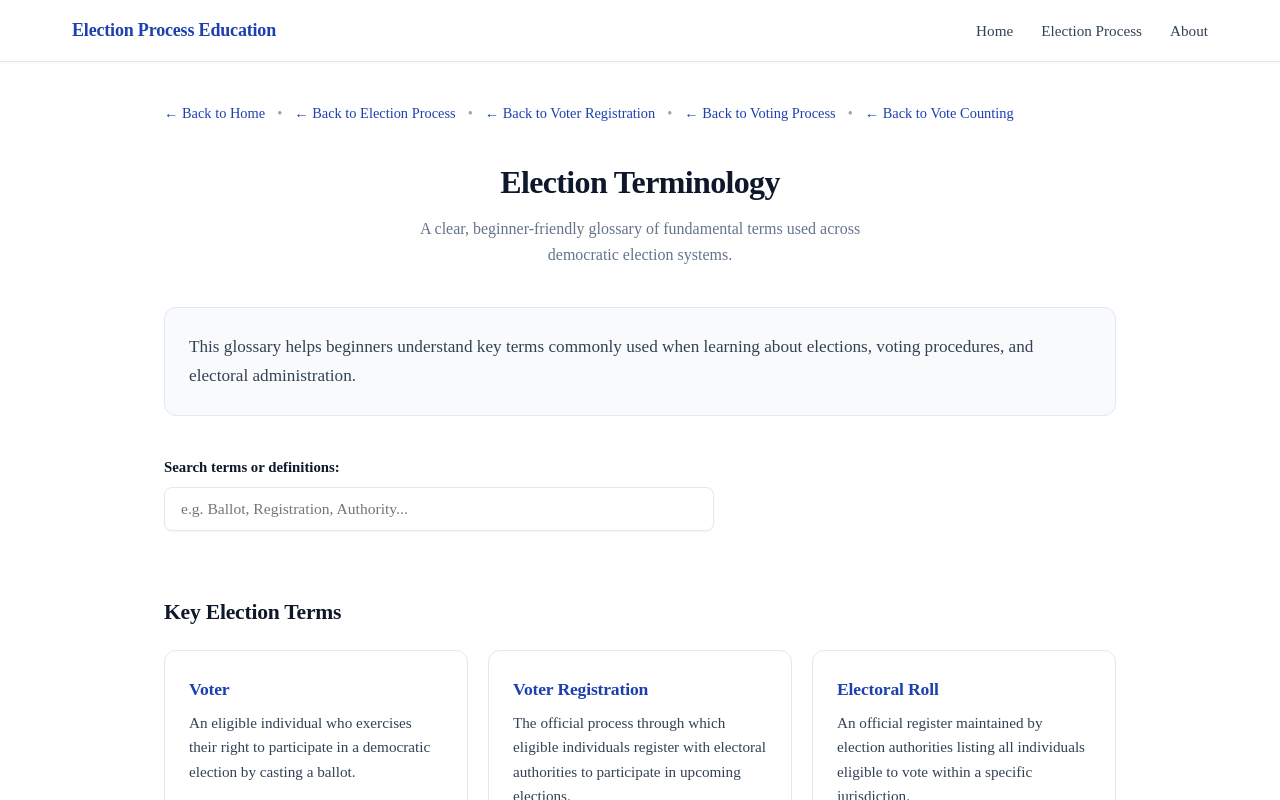
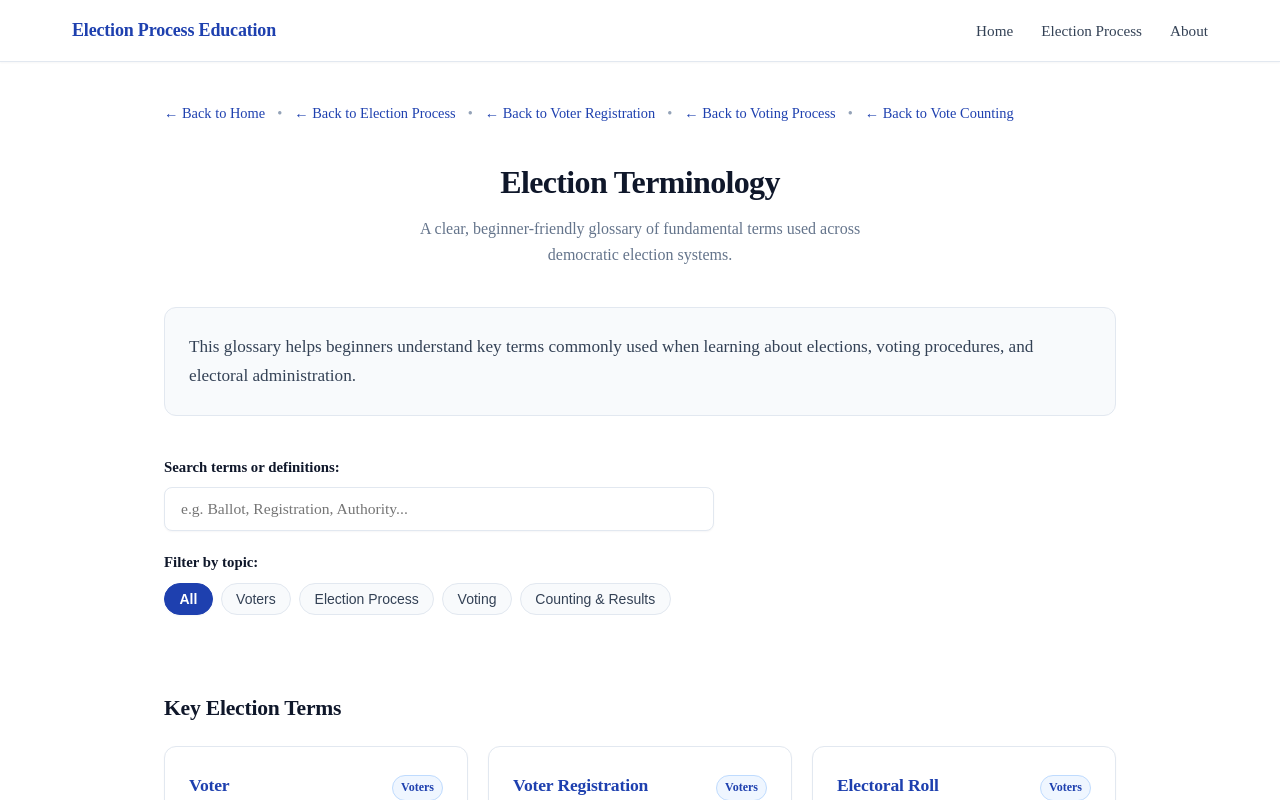
Before and after one commit to devamithra137/Election-Process-Education, a Next.js app: page /glossary in a window 1280 px wide. Shown: the top 800 px of the page. Built offline with nearby package versions, Linux system fonts and the light colour scheme.

Commit message:
Add glossary category filtering

```diff
--- a/src/app/globals.css
+++ b/src/app/globals.css
@@ -1211,9 +1211,12 @@ a {
   margin-bottom: 1.25rem;
 }
 
-/* ─── Glossary Search ────────────────────────────────────────── */
-.glossary-search-section {
+/* ─── Glossary Search & Filters ──────────────────────────────── */
+.glossary-filters-section {
   margin-bottom: 2.25rem;
+  display: flex;
+  flex-direction: column;
+  gap: 1.25rem;
 }
 
 .glossary-search-container {
@@ -1280,6 +1283,57 @@ a {
   outline: 2px solid var(--color-primary);
 }
 
+.glossary-category-filter {
+  display: flex;
+  flex-direction: column;
+  gap: 0.5rem;
+}
+
+.category-filter-label {
+  font-size: 0.925rem;
+  font-weight: 600;
+  color: var(--color-foreground);
+}
+
+.category-pill-group {
+  display: flex;
+  flex-wrap: wrap;
+  gap: 0.5rem;
+}
+
+.category-pill-button {
+  display: inline-flex;
+  align-items: center;
+  padding: 0.45rem 0.9rem;
+  font-size: 0.875rem;
+  font-weight: 500;
+  color: var(--color-foreground-muted);
+  background-color: var(--color-surface);
+  border: 1px solid var(--color-border);
+  border-radius: var(--radius-full);
+  cursor: pointer;
+  transition: all 0.2s ease;
+}
+
+.category-pill-button:hover {
+  background-color: var(--color-surface-hover);
+  border-color: var(--color-border-hover);
+  color: var(--color-foreground);
+}
+
+.category-pill-button.active {
+  background-color: var(--color-primary);
+  border-color: var(--color-primary);
+  color: #ffffff;
+  font-weight: 600;
+  box-shadow: var(--shadow-xs);
+}
+
+.category-pill-button:focus-visible {
+  outline: 2px solid var(--color-primary);
+  outline-offset: 2px;
+}
+
 .glossary-search-status {
   min-height: 1.25rem;
 }
@@ -1355,12 +1409,32 @@ a {
   box-shadow: var(--shadow-sm);
 }
 
+.glossary-card-header {
+  display: flex;
+  align-items: baseline;
+  justify-content: space-between;
+  gap: 0.5rem;
+  margin-bottom: 0.5rem;
+  flex-wrap: wrap;
+}
+
 .glossary-term {
   font-size: 1.1rem;
   font-weight: 700;
   letter-spacing: -0.01em;
   color: var(--color-primary);
-  margin-bottom: 0.5rem;
+  margin-bottom: 0;
+}
+
+.glossary-category-badge {
+  font-size: 0.75rem;
+  font-weight: 600;
+  color: var(--color-primary);
+  background-color: var(--color-primary-light);
+  padding: 0.15rem 0.5rem;
+  border-radius: var(--radius-full);
+  border: 1px solid var(--color-primary-border);
+  white-space: nowrap;
 }
 
 .glossary-definition {
--- a/src/app/glossary/page.tsx
+++ b/src/app/glossary/page.tsx
@@ -4,80 +4,113 @@ import React, { useState, useMemo } from "react";
 import Link from "next/link";
 import SectionHeading from "@/components/SectionHeading";
 
+export type GlossaryCategory =
+  | "All"
+  | "Voters"
+  | "Election Process"
+  | "Voting"
+  | "Counting & Results";
+
 interface GlossaryItem {
   term: string;
   definition: string;
+  category: "Voters" | "Election Process" | "Voting" | "Counting & Results";
 }
+
+const CATEGORIES: GlossaryCategory[] = [
+  "All",
+  "Voters",
+  "Election Process",
+  "Voting",
+  "Counting & Results",
+];
 
 const GLOSSARY_ITEMS: GlossaryItem[] = [
   {
     term: "Voter",
     definition:
       "An eligible individual who exercises their right to participate in a democratic election by casting a ballot.",
+    category: "Voters",
   },
   {
     term: "Voter Registration",
     definition:
       "The official process through which eligible individuals register with electoral authorities to participate in upcoming elections.",
+    category: "Voters",
   },
   {
     term: "Electoral Roll",
     definition:
       "An official register maintained by election authorities listing all individuals eligible to vote within a specific jurisdiction.",
+    category: "Voters",
   },
   {
     term: "Constituency",
     definition:
       "A defined geographical region or electoral district whose eligible voters elect representatives to public office.",
+    category: "Election Process",
   },
   {
     term: "Candidate",
     definition:
       "An individual competing in an election to be elected to an official office or legislative body.",
+    category: "Election Process",
   },
   {
     term: "Ballot",
     definition:
       "The official medium used by a voter to record their choice, such as a paper ballot sheet or an electronic voting system interface.",
+    category: "Voting",
   },
   {
     term: "Polling Station",
     definition:
       "A designated physical location where voters cast their votes on designated election days under official supervision.",
+    category: "Voting",
   },
   {
     term: "Vote Counting",
     definition:
       "The process of collecting, verifying, and tallying votes to calculate total results for each candidate or referendum measure.",
+    category: "Counting & Results",
   },
   {
     term: "Election Result",
     definition:
       "The certified final outcome of an election, officially detailing the vote tallies and declaring elected candidates or passed measures.",
+    category: "Counting & Results",
   },
   {
     term: "Election Authority",
     definition:
       "The official agency or public body legally tasked with administering, managing, and enforcing rules for democratic elections.",
+    category: "Election Process",
   },
 ];
 
 export default function GlossaryPage() {
   const [searchQuery, setSearchQuery] = useState("");
+  const [selectedCategory, setSelectedCategory] = useState<GlossaryCategory>("All");
 
   const filteredItems = useMemo(() => {
     const query = searchQuery.trim().toLowerCase();
-    if (!query) return GLOSSARY_ITEMS;
 
-    return GLOSSARY_ITEMS.filter(
-      (item) =>
+    return GLOSSARY_ITEMS.filter((item) => {
+      const matchesCategory =
+        selectedCategory === "All" || item.category === selectedCategory;
+
+      const matchesQuery =
+        !query ||
         item.term.toLowerCase().includes(query) ||
-        item.definition.toLowerCase().includes(query)
-    );
-  }, [searchQuery]);
+        item.definition.toLowerCase().includes(query);
 
-  const handleClear = () => {
+      return matchesCategory && matchesQuery;
+    });
+  }, [searchQuery, selectedCategory]);
+
+  const handleResetFilters = () => {
     setSearchQuery("");
+    setSelectedCategory("All");
   };
 
   return (
@@ -128,7 +161,7 @@ export default function GlossaryPage() {
         </p>
       </section>
 
-      <section className="glossary-search-section" aria-label="Search glossary terms">
+      <section className="glossary-filters-section" aria-label="Filter glossary terms">
         <div className="glossary-search-container">
           <label htmlFor="glossary-search-input" className="glossary-search-label">
             Search terms or definitions:
@@ -147,20 +180,45 @@ export default function GlossaryPage() {
               <button
                 type="button"
                 className="glossary-clear-button"
-                onClick={handleClear}
-                aria-label="Clear search"
+                onClick={() => setSearchQuery("")}
+                aria-label="Clear search query"
               >
                 ✕
               </button>
             )}
           </div>
-          <div className="glossary-search-status" aria-live="polite">
-            {searchQuery.trim() && (
-              <span className="glossary-result-count">
-                Showing {filteredItems.length} of {GLOSSARY_ITEMS.length} terms
-              </span>
-            )}
+        </div>
+
+        <div className="glossary-category-filter" role="group" aria-label="Filter by topic category">
+          <span className="category-filter-label" id="category-filter-label">
+            Filter by topic:
+          </span>
+          <div className="category-pill-group" aria-labelledby="category-filter-label">
+            {CATEGORIES.map((cat) => {
+              const isActive = selectedCategory === cat;
+              return (
+                <button
+                  key={cat}
+                  type="button"
+                  className={`category-pill-button ${isActive ? "active" : ""}`}
+                  onClick={() => setSelectedCategory(cat)}
+                  aria-pressed={isActive}
+                >
+                  {cat}
+                </button>
+              );
+            })}
           </div>
+        </div>
+
+        <div className="glossary-search-status" aria-live="polite">
+          {(searchQuery.trim() || selectedCategory !== "All") && (
+            <span className="glossary-result-count">
+              Showing {filteredItems.length} of {GLOSSARY_ITEMS.length} terms
+              {selectedCategory !== "All" && ` in "${selectedCategory}"`}
+              {searchQuery.trim() && ` matching "${searchQuery.trim()}"`}
+            </span>
+          )}
         </div>
       </section>
 
@@ -172,7 +230,10 @@ export default function GlossaryPage() {
           <dl className="glossary-list">
             {filteredItems.map((item) => (
               <div key={item.term} className="glossary-card">
-                <dt className="glossary-term">{item.term}</dt>
+                <div className="glossary-card-header">
+                  <dt className="glossary-term">{item.term}</dt>
+                  <span className="glossary-category-badge">{item.category}</span>
+                </div>
                 <dd className="glossary-definition">{item.definition}</dd>
               </div>
             ))}
@@ -181,13 +242,13 @@ export default function GlossaryPage() {
           <div className="glossary-empty-state" role="status">
             <p className="empty-message">No matching terms found.</p>
             <p className="empty-subtext">
-              Try typing a different keyword or{" "}
+              Try adjusting your search query, selecting another category, or{" "}
               <button
                 type="button"
                 className="empty-clear-link"
-                onClick={handleClear}
+                onClick={handleResetFilters}
               >
-                clear the search
+                reset all filters
               </button>{" "}
               to see all terms.
             </p>
```
